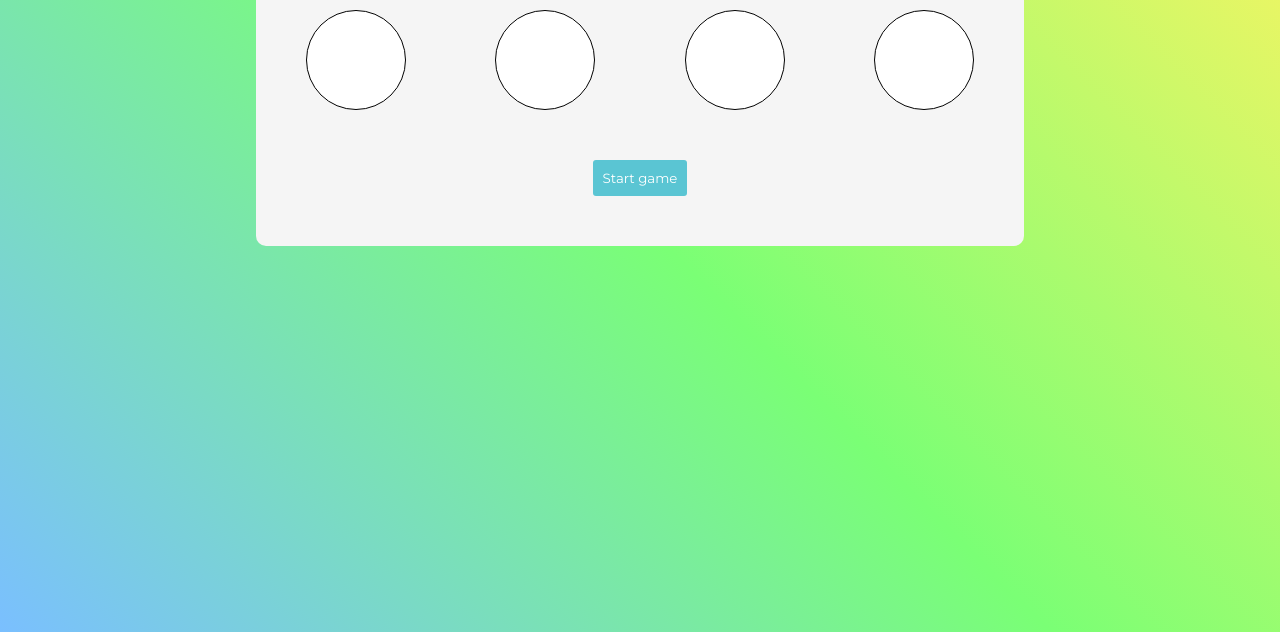
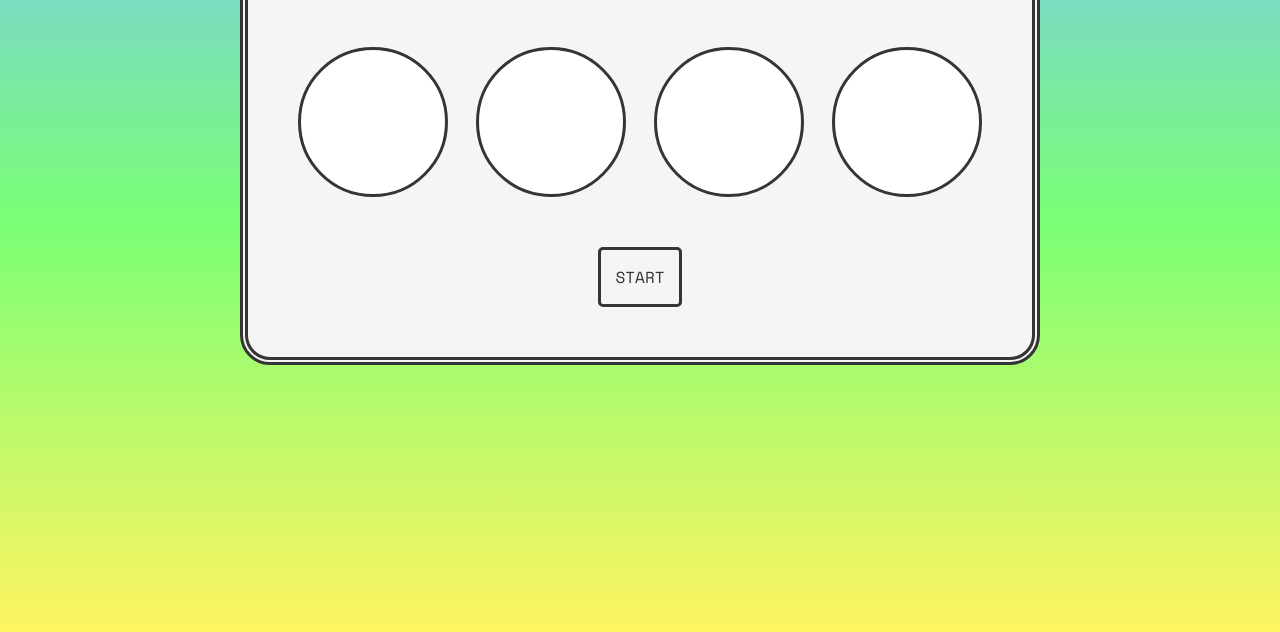
Before and after one commit to laurpe/speedgame, a plain HTML site: page index.html in a window 1280 px wide. Shown: the part 188-820 px from the top of the page. Drawn offline with nearby package versions, Linux system fonts and the light colour scheme.

Commit message:
sounds, background image and styling

```diff
--- a/index.html
+++ b/index.html
@@ -7,7 +7,11 @@
         <link rel="preconnect" href="https://fonts.googleapis.com" />
         <link rel="preconnect" href="https://fonts.gstatic.com" crossorigin />
         <link
-            href="https://fonts.googleapis.com/css2?family=Montserrat&display=swap"
+            href="https://fonts.googleapis.com/css2?family=Bungee+Shade&family=Space+Mono&display=swap"
+            rel="stylesheet"
+        />
+        <link
+            href="https://fonts.googleapis.com/icon?family=Material+Icons"
             rel="stylesheet"
         />
         <link rel="stylesheet" href="style.css" />
@@ -27,8 +31,8 @@
                     <div class="circle"></div>
                 </div>
                 <div class="buttons">
-                    <button type="button" id="start">Start game</button>
-                    <button type="button" id="stop">Stop game</button>
+                    <button type="button" id="start">Start</button>
+                    <button type="button" id="stop">Stop</button>
                 </div>
             </main>
         </div>
--- a/main.js
+++ b/main.js
@@ -1,3 +1,21 @@
+function sound(src) {
+    this.sound = document.createElement("audio");
+    this.sound.src = src;
+    this.sound.setAttribute("preload", "auto");
+    this.sound.setAttribute("controls", "none");
+    this.sound.style.display = "none";
+    document.body.appendChild(this.sound);
+    this.play = function () {
+        this.sound.play();
+    };
+    this.stop = function () {
+        this.sound.pause();
+    };
+}
+
+let music = new sound("puppy_playing_in_the_garden.ogg");
+let gameOver = new sound("game_over.wav");
+
 const startBtn = document.querySelector("#start");
 const stopBtn = document.querySelector("#stop");
 const closeBtn = document.querySelector("#close");
@@ -29,6 +47,8 @@ const clickedCircle = (i) => {
 };
 
 const startGame = () => {
+    music.play();
+
     startBtn.style.display = "none";
     stopBtn.style.display = "inline";
 
@@ -42,7 +62,6 @@ const startGame = () => {
     circles[active].classList.remove("active");
 
     active = nextActive;
-    console.log("active circle: ", active);
     timer = setTimeout(startGame, pace);
     pace = pace - 10;
 
@@ -66,7 +85,8 @@ const startGame = () => {
 };
 
 const endGame = () => {
-    console.log("game ended");
+    music.stop();
+    gameOver.play();
     overlay.style.visibility = "visible";
     clearTimeout(timer);
     result.textContent = `Your score is ${score}`;
--- a/style.css
+++ b/style.css
@@ -4,10 +4,15 @@
     box-sizing: border-box;
 }
 
+:root {
+    --dark: rgb(53, 53, 53);
+    --light: rgb(245, 245, 245);
+}
+
 body {
-    font-family: "Montserrat", sans-serif;
+    font-family: "Space Mono", monospace;
     background-image: linear-gradient(
-        45deg,
+        180deg,
         rgb(122, 191, 255),
         rgb(122, 255, 117),
         rgb(255, 244, 97)
@@ -17,6 +22,9 @@ body {
 }
 
 h1 {
+    font-family: "Bungee Shade", cursive;
+    font-size: 3rem;
+    color: var(--dark);
     text-align: center;
 }
 
@@ -26,11 +34,12 @@ h1 {
 }
 
 .container {
-    background-color: rgb(245, 245, 245);
-    width: 60vw;
+    background-color: var(--light);
+    width: 800px;
     padding: 50px;
     margin: 20px auto 0 auto;
-    border-radius: 10px;
+    border-radius: 30px;
+    border: 8px double var(--dark);
 }
 
 .circles {
@@ -41,10 +50,10 @@ h1 {
 }
 
 .circle {
-    border: 1px solid black;
+    border: 3px solid var(--dark);
     border-radius: 50%;
-    width: 100px;
-    height: 100px;
+    width: 150px;
+    height: 150px;
     background-color: white;
     cursor: pointer;
 }
@@ -56,11 +65,13 @@ h1 {
 
 button {
     font-family: inherit;
-    border: none;
-    padding: 10px;
-    border-radius: 3px;
-    background-color: rgb(90, 197, 211);
-    color: white;
+    font-size: 1rem;
+    text-transform: uppercase;
+    border: 3px solid var(--dark);
+    padding: 15px;
+    border-radius: 5px;
+    background-color: var(--light);
+    color: var(--dark);
 }
 
 .modal {
@@ -100,7 +111,10 @@ button {
 }
 
 .active {
-    background-color: rgb(90, 197, 211);
+    background-image: url("./bug.png");
+    background-position: center;
+    background-size: 30px auto;
+    background-repeat: no-repeat;
 }
 
 #stop {
```
Also changed, not shown: bug.png (added), 3 other files.
